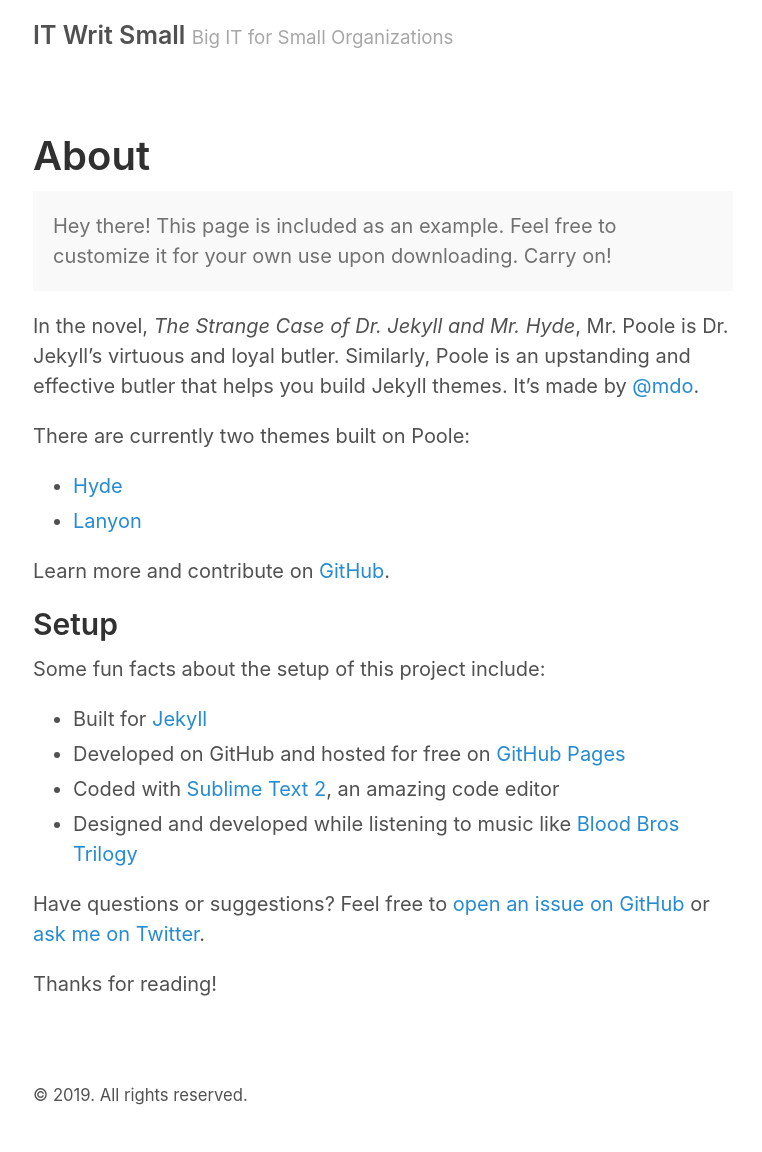
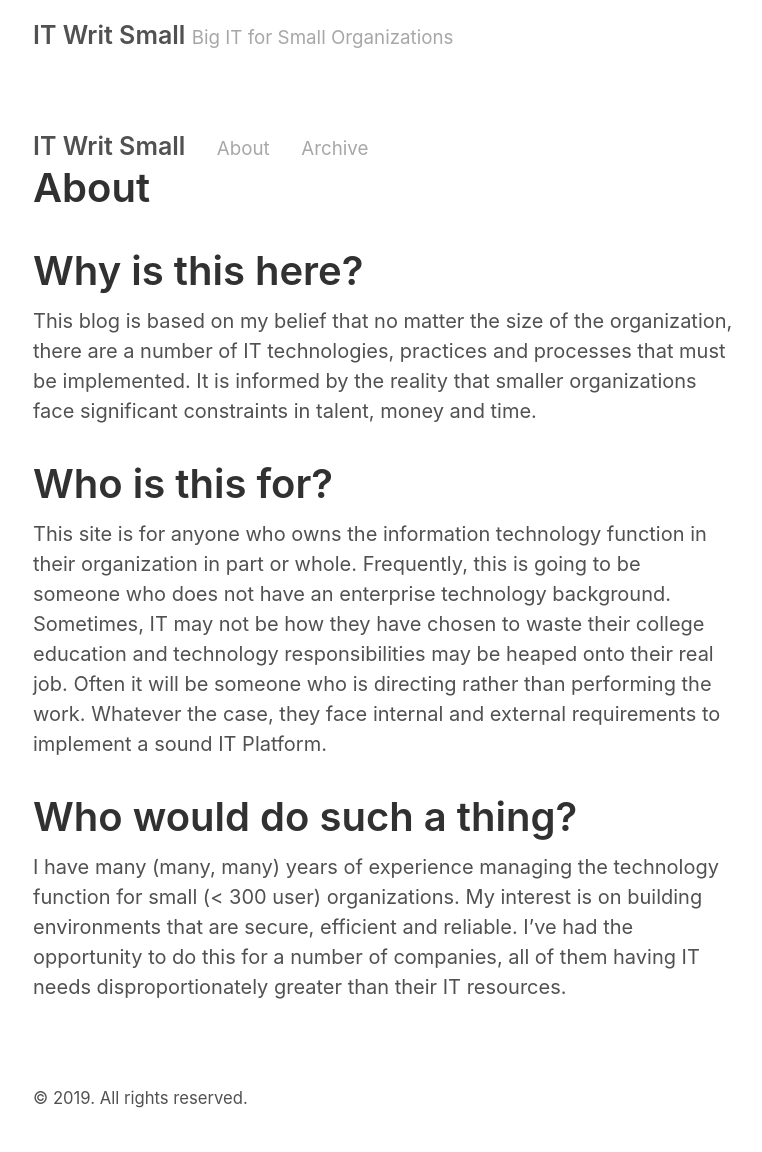
Before and after one commit to itwritsmall/itwritsmall.github.io, a Jekyll site: the page built from about.md, in a window 1280 px wide. Shown: the whole page, without its empty margins (257-1019 px from the left). Built offline with Jekyll 4.4.1, drawn with Linux system fonts in a browser that asks for light colours.

Commit message:
navigation bar + about + archive

```diff
--- a/_config.yml
+++ b/_config.yml
@@ -21,6 +21,11 @@
   url:               http://www.monigold.com
   email:             feedback@itwritsmall.com
 
+# GEM- add top of site navigation
+pages_list:
+  About: '/about'
+  Archive: '/archive'
+
 # Custom vars
 version:             2.0.0
 github:
--- a/_layouts/default.html
+++ b/_layouts/default.html
@@ -12,6 +12,17 @@
           <small>{{ site.tagline }}</small>
         </h3>
       </header>
+
+      <!-- GEM Added navigation bar -->
+      <h3 class="masthead-title">
+        <a href="/" title="Home">{{ site.title }}</a>
+
+        {% for page in site.pages_list %}
+          &nbsp;&nbsp;&nbsp;
+          <small><a href="{{ page[1]  }}">{{ page[0] }}</a></small>
+        {% endfor %}
+        </h3>
+      <!-- End GEM add -->
 
       <main>
         {{ content }}
--- a/about.md
+++ b/about.md
@@ -3,28 +3,11 @@
 title: About
 ---
 
-<p class="message">
-  Hey there! This page is included as an example. Feel free to customize it for your own use upon downloading. Carry on!
-</p>
+# Why is this here?
+This blog is based on my belief that no matter the size of the organization, there are a number of IT technologies, practices and processes that must be implemented.  It is informed by the reality that smaller organizations face significant constraints in talent, money and time.
 
-In the novel, *The Strange Case of Dr. Jekyll and Mr. Hyde*, Mr. Poole is Dr. Jekyll's virtuous and loyal butler. Similarly, Poole is an upstanding and effective butler that helps you build Jekyll themes. It's made by [@mdo](https://twitter.com/mdo).
+# Who is this for?
+This site is for anyone who owns the information technology function in their organization in part or whole.  Frequently, this is going to be someone who does not have an enterprise technology background.  Sometimes, IT may not be how they have chosen to waste their college education and technology responsibilities may be heaped onto their real job.  Often it will be someone who is directing rather than performing the work.  Whatever the case, they face internal and external requirements to implement a sound IT Platform.
 
-There are currently two themes built on Poole:
-
-* [Hyde](http://hyde.getpoole.com)
-* [Lanyon](http://lanyon.getpoole.com)
-
-Learn more and contribute on [GitHub](https://github.com/poole).
-
-## Setup
-
-Some fun facts about the setup of this project include:
-
-* Built for [Jekyll](http://jekyllrb.com)
-* Developed on GitHub and hosted for free on [GitHub Pages](https://pages.github.com)
-* Coded with [Sublime Text 2](http://sublimetext.com), an amazing code editor
-* Designed and developed while listening to music like [Blood Bros Trilogy](https://soundcloud.com/maddecent/sets/blood-bros-series)
-
-Have questions or suggestions? Feel free to [open an issue on GitHub](https://github.com/poole/poole/issues/new) or [ask me on Twitter](https://twitter.com/mdo).
-
-Thanks for reading!
+# Who would do such a thing?
+I have many (many, many) years of experience managing the technology function for small (< 300 user) organizations.  My interest is on building environments that are secure, efficient and reliable.  I've had the opportunity to do this for a number of companies, all of them having IT needs disproportionately greater than their IT resources.
```
Also changed, not shown: archive.md (added, +10 -0 lines).
